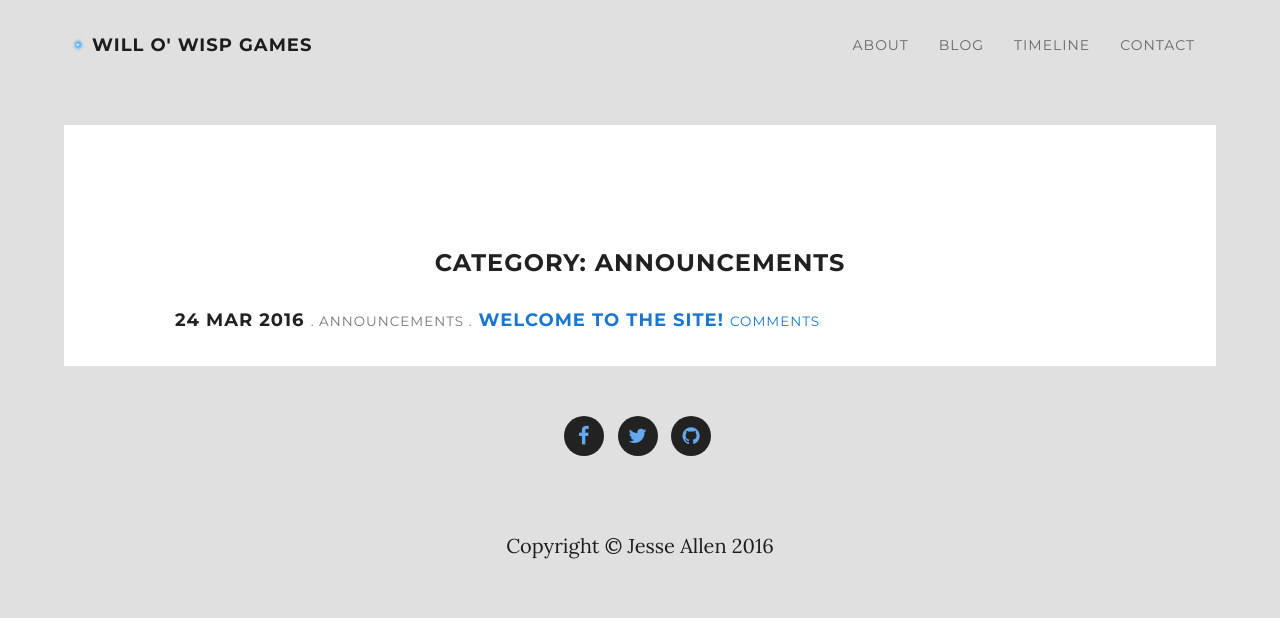
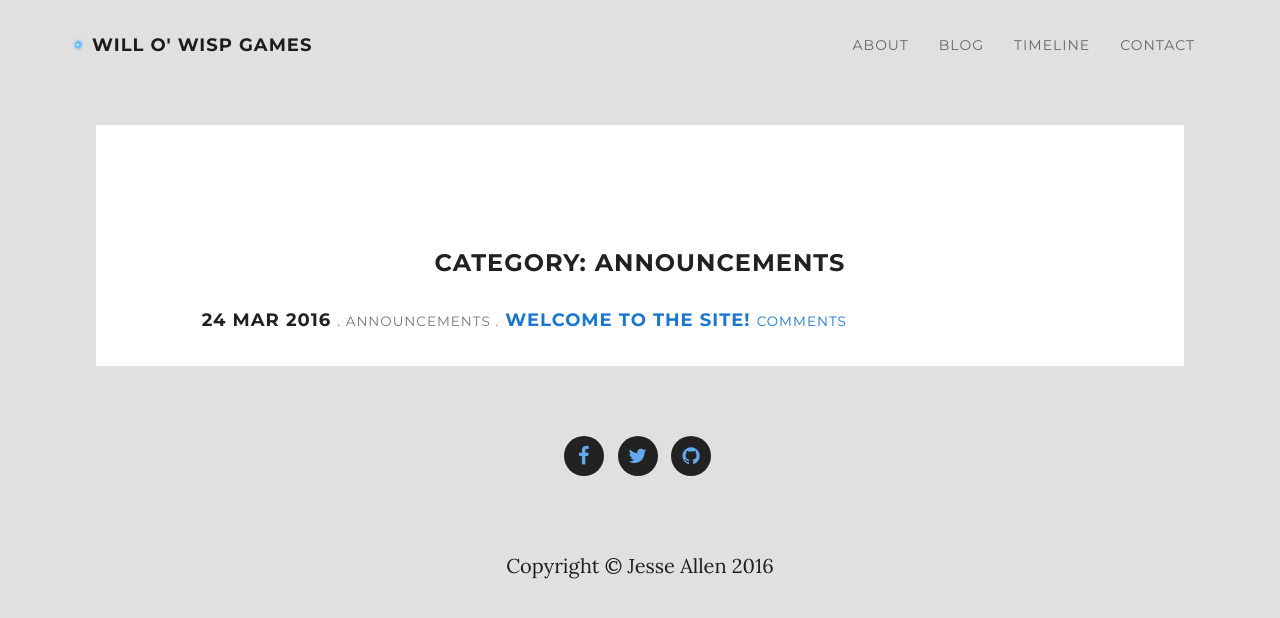
Before and after one commit to WilloWispGames/WilloWispGames.github.io, a Jekyll site: the page built from categories/announcements.html, in a window 1280 px wide and 900 px high. Shown: the top 618 px of the window. Built offline with Jekyll 4.4.1, drawn with Linux system fonts in a browser that asks for light colours; nearby versions of some CDN libraries.

Commit message:
Add content-section bottom margin, adjusted width

```diff
--- a/css/grayscale.scss
+++ b/css/grayscale.scss
@@ -243,8 +243,9 @@ a {
 
 .content-section {
     margin-top: 100px;
+    margin-bottom: 20px;
     padding-top: 100px;
-    width: 90%;
+    width: 85%;
     background-color: $white;
     @media(min-width:767px) {
         margin-top: 125px;
```
